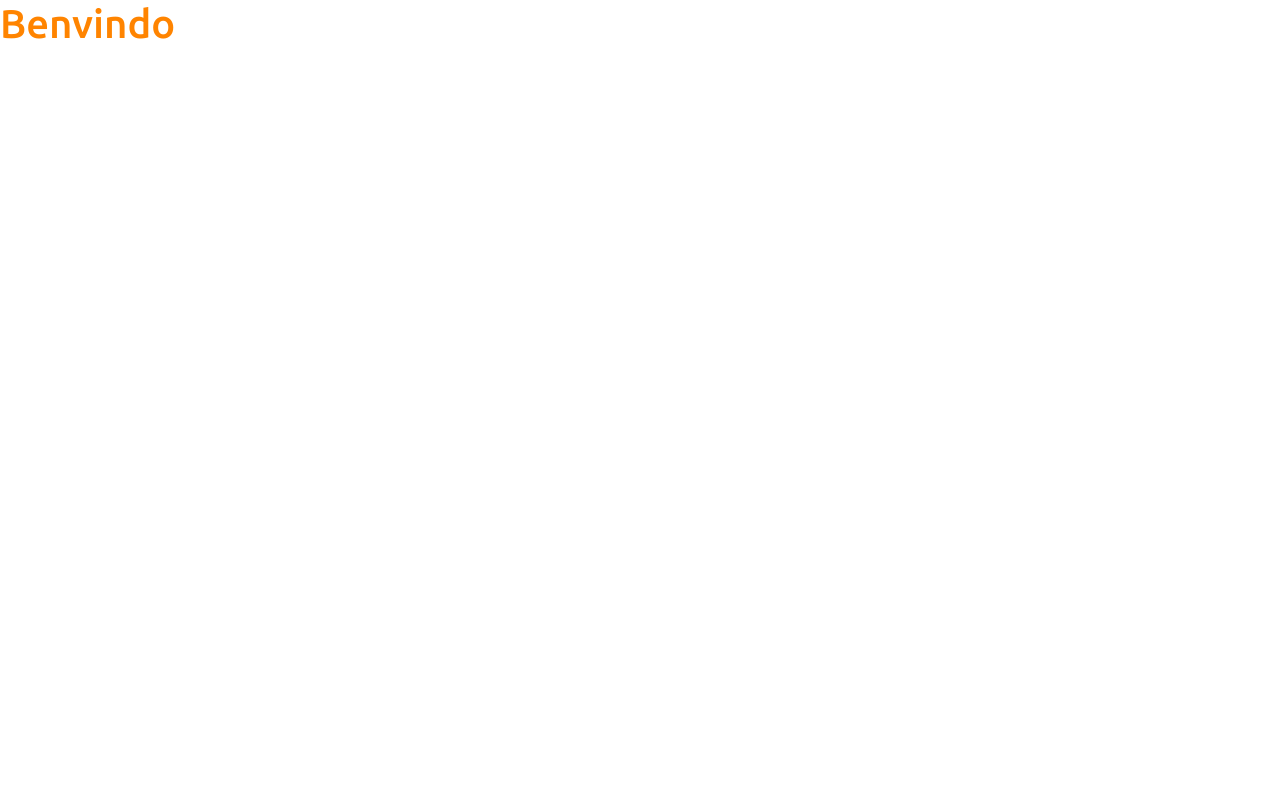
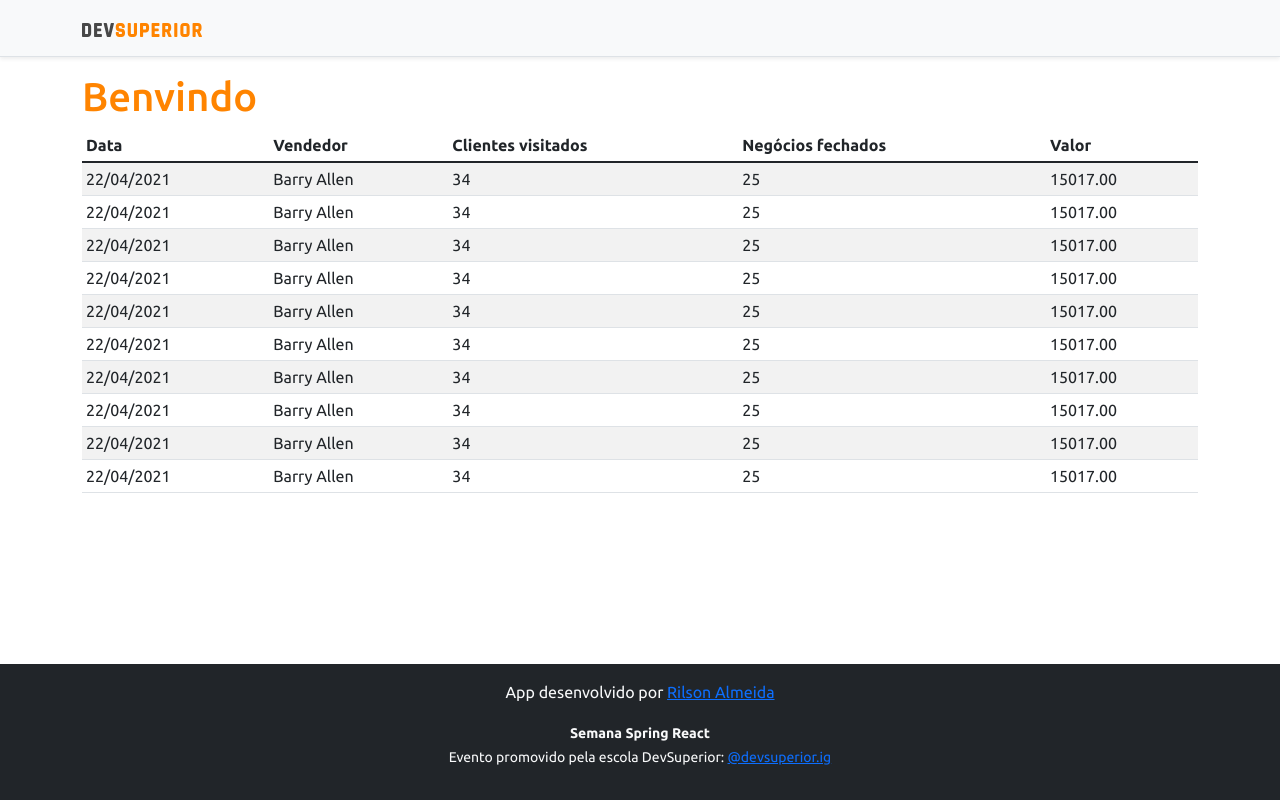
Before and after one commit to rilsonalmeida/projeto-sds-3, a React (Create React App) app in the folder frontend/: page / in a window 1280 px wide. Built offline with nearby package versions, Linux system fonts and the light colour scheme.

Commit message:
Basic static components

```diff
--- a/frontend/src/App.tsx
+++ b/frontend/src/App.tsx
@@ -1,11 +1,17 @@
+import DataTable from "components/DataTable";
+import Footer from "components/Footer";
+import NavBar from "components/NavBar";
 
 function App() {
   return (
-    <div>
-        <h1 className="text-primary">
-            Benvindo
-        </h1>
-    </div>
+    <>
+      <NavBar />
+      <div className="container">
+        <h1 className="text-primary">Benvindo</h1>
+        <DataTable />
+      </div>
+      <Footer />
+    </>
   );
 }
 
--- /dev/null
+++ b/frontend/src/components/DataTable/index.tsx
@@ -0,0 +1,91 @@
+const DataTable = () => {
+  return (
+    <div className="table-responsive">
+      <table className="table table-striped table-sm">
+        <thead>
+          <tr>
+            <th>Data</th>
+            <th>Vendedor</th>
+            <th>Clientes visitados</th>
+            <th>Negócios fechados</th>
+            <th>Valor</th>
+          </tr>
+        </thead>
+        <tbody>
+          <tr>
+            <td>22/04/2021</td>
+            <td>Barry Allen</td>
+            <td>34</td>
+            <td>25</td>
+            <td>15017.00</td>
+          </tr>
+          <tr>
+            <td>22/04/2021</td>
+            <td>Barry Allen</td>
+            <td>34</td>
+            <td>25</td>
+            <td>15017.00</td>
+          </tr>
+          <tr>
+            <td>22/04/2021</td>
+            <td>Barry Allen</td>
+            <td>34</td>
+            <td>25</td>
+            <td>15017.00</td>
+          </tr>
+          <tr>
+            <td>22/04/2021</td>
+            <td>Barry Allen</td>
+            <td>34</td>
+            <td>25</td>
+            <td>15017.00</td>
+          </tr>
+          <tr>
+            <td>22/04/2021</td>
+            <td>Barry Allen</td>
+            <td>34</td>
+            <td>25</td>
+            <td>15017.00</td>
+          </tr>
+          <tr>
+            <td>22/04/2021</td>
+            <td>Barry Allen</td>
+            <td>34</td>
+            <td>25</td>
+            <td>15017.00</td>
+          </tr>
+          <tr>
+            <td>22/04/2021</td>
+            <td>Barry Allen</td>
+            <td>34</td>
+            <td>25</td>
+            <td>15017.00</td>
+          </tr>
+          <tr>
+            <td>22/04/2021</td>
+            <td>Barry Allen</td>
+            <td>34</td>
+            <td>25</td>
+            <td>15017.00</td>
+          </tr>
+          <tr>
+            <td>22/04/2021</td>
+            <td>Barry Allen</td>
+            <td>34</td>
+            <td>25</td>
+            <td>15017.00</td>
+          </tr>
+          <tr>
+            <td>22/04/2021</td>
+            <td>Barry Allen</td>
+            <td>34</td>
+            <td>25</td>
+            <td>15017.00</td>
+          </tr>
+        </tbody>
+      </table>
+    </div>
+  );
+};
+
+export default DataTable;
--- /dev/null
+++ b/frontend/src/components/Footer/index.tsx
@@ -0,0 +1,35 @@
+
+const Footer = () => {
+  return (
+    <footer className="footer mt-auto py-3 bg-dark">
+      <div className="container">
+        <p className="text-light">
+          App desenvolvido por{" "}
+          <a
+            href="https://github.com/rilsonalmeida"
+            target="_blank"
+            rel="noreferrer"
+          >
+            Rilson Almeida
+          </a>
+        </p>
+        <p className="text-light">
+          <small>
+            <strong>Semana Spring React</strong>
+            <br />
+            Evento promovido pela escola DevSuperior:{" "}
+            <a
+              href="https://instagram.com/devsuperior.ig"
+              target="_blank"
+              rel="noreferrer"
+            >
+              @devsuperior.ig
+            </a>
+          </small>
+        </p>
+      </div>
+    </footer>
+  );
+};
+
+export default Footer;
--- /dev/null
+++ b/frontend/src/components/NavBar/index.tsx
@@ -0,0 +1,15 @@
+import ImgDsDark from 'assets/img/ds-dark.svg'
+
+const NavBar = () => {
+  return (
+    <div className="d-flex flex-column flex-md-row align-items-center p-3 px-md-4 mb-3 bg-light border-bottom shadow-sm">
+      <div className="container">
+        <nav className="my-2 my-md-0 mr-md-3">
+          <img src={ImgDsDark} alt="DevSuperior" width="120" />
+        </nav>
+      </div>
+    </div>
+  );
+};
+
+export default NavBar;
--- a/frontend/src/index.tsx
+++ b/frontend/src/index.tsx
@@ -3,6 +3,7 @@
 import 'bootstrap/dist/css/bootstrap.css';
 import 'assets/css/styles.css'
 import App from './App';
+import NavBar from 'components/NavBar';
 
 
 ReactDOM.render(
```
Also changed, not shown: frontend/src/assets/img/ds-dark.svg (added).
